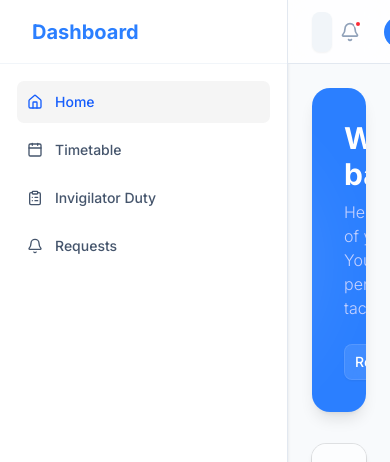
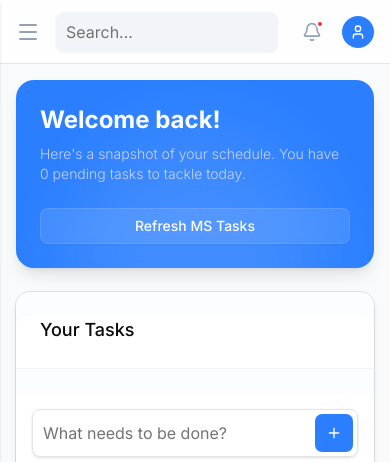
Before and after one commit to D3vi7x7/Anuagt, a Next.js app: page /dashboard in a window 390 px wide. Shown: the top 462 px of the page. Built offline with nearby package versions, Linux system fonts and the light colour scheme; no server answers; sample sign-in values are in the browser's storage.

Commit message:
changed to responsive

```diff
--- a/app/api/microsoft-tasks/route.js
+++ b/app/api/microsoft-tasks/route.js
@@ -45,8 +45,8 @@ export const POST = async (req) => {
     const tasksData = await tasksRes.json();
 
     if (tasksData.value && Array.isArray(tasksData.value)) {
-        // Bulk upsert into db
-        const bulkOps = tasksData.value.map(msTask => ({
+
+        const pushToDB = tasksData.value.map(msTask => ({
             updateOne: {
                 filter: { msTaskId: msTask.id, userId: user.id },
                 update: {
@@ -61,8 +61,8 @@ export const POST = async (req) => {
             }
         }));
 
-        if (bulkOps.length > 0) {
-            await Task.bulkWrite(bulkOps);
+        if (pushToDB.length > 0) {
+            await Task.bulkWrite(pushToDB);
         }
     }
 
--- a/app/dashboard/page.jsx
+++ b/app/dashboard/page.jsx
@@ -5,7 +5,7 @@ import { useRouter } from "next/navigation";
 import { Card, CardContent, CardHeader, CardTitle } from "@/components/ui/card";
 import { Button } from "@/components/ui/button";
 import { Input } from "@/components/ui/input";
-import { CheckCircle2, Circle, Plus, User, Bell, Calendar, Home, ClipboardList, LogOut } from "lucide-react";
+import { CheckCircle2, Circle, Plus, User, Bell, Calendar, Home, ClipboardList, LogOut, Menu, X } from "lucide-react";
 
 export default function Dashboard() {
     const [tasks, setTasks] = useState([]);
@@ -13,6 +13,18 @@ export default function Dashboard() {
     const [isLoading, setIsLoading] = useState(true);
     const [isSyncing, setIsSyncing] = useState(false);
     const [msToken, setMsToken] = useState(null);
+    const [isSidebarOpen, setIsSidebarOpen] = useState(false);
+
+    // Close sidebar on window resize
+    useEffect(() => {
+        const handleResize = () => {
+            if (window.innerWidth >= 1024) {
+                setIsSidebarOpen(false);
+            }
+        };
+        window.addEventListener('resize', handleResize);
+        return () => window.removeEventListener('resize', handleResize);
+    }, []);
     const router = useRouter();
 
     const role = typeof window !== "undefined" ? localStorage.getItem("role") : null;
@@ -130,11 +142,23 @@ export default function Dashboard() {
 
     return (
         <div className="flex h-screen bg-slate-50 text-slate-900 overflow-hidden font-sans">
+
+            {/* MOBILE OVERLAY */}
+            {isSidebarOpen && (
+                <div
+                    className="fixed inset-0 bg-slate-900/20 backdrop-blur-sm z-40 lg:hidden"
+                    onClick={() => setIsSidebarOpen(false)}
+                />
+            )}
+
             {/* SIDEBAR */}
-            <div className="w-72 bg-white border-r border-slate-200 flex flex-col justify-between md:flex z-10 shadow-sm">
+            <div className={`fixed inset-y-0 left-0 transform ${isSidebarOpen ? "translate-x-0" : "-translate-x-full"} lg:relative lg:translate-x-0 w-72 bg-white border-r border-slate-200 flex flex-col justify-between z-50 transition duration-200 ease-in-out shadow-sm`}>
                 <div>
-                    <div className="h-16 flex items-center px-8 border-b border-slate-100">
+                    <div className="h-16 flex items-center justify-between px-6 lg:px-8 border-b border-slate-100">
                         <h2 className="text-xl font-bold text-blue-500">Dashboard</h2>
+                        <button className="lg:hidden p-1 text-slate-400 hover:text-slate-600" onClick={() => setIsSidebarOpen(false)}>
+                            <X size={20} />
+                        </button>
                     </div>
                     <div className="p-4 space-y-1">
                         <Button variant="secondary" className="w-full justify-start gap-3 h-11 text-blue-600 hover:bg-blue-100 font-medium">
@@ -162,13 +186,16 @@ export default function Dashboard() {
             </div>
 
             {/* MAIN CONTENT */}
-            <div className="flex-1 flex flex-col overflow-hidden">
+            <div className="flex-1 flex flex-col overflow-hidden w-full">
                 {/* TOP HEADER */}
-                <header className="h-16 bg-white/80 backdrop-blur-md border-b border-slate-200 flex items-center justify-between px-6 lg:px-10 z-10">
-                    <div className="w-96">
-                        <Input placeholder="Search everything..." className="bg-slate-100 border-none h-10 focus-visible:ring-1 focus-visible:ring-indigo-500" />
+                <header className="h-16 bg-white/80 backdrop-blur-md border-b border-slate-200 flex items-center justify-between px-4 sm:px-6 lg:px-10 z-10">
+                    <div className="flex items-center gap-2 sm:gap-4 flex-1 max-w-md">
+                        <button className="lg:hidden p-2 -ml-2 text-slate-400 hover:text-slate-600 transition-colors" onClick={() => setIsSidebarOpen(true)}>
+                            <Menu size={24} />
+                        </button>
+                        <Input placeholder="Search..." className="bg-slate-100 border-none h-10 w-full focus-visible:ring-1 focus-visible:ring-indigo-500" />
                     </div>
-                    <div className="flex items-center gap-4">
+                    <div className="flex items-center gap-3 sm:gap-4 ml-4">
                         <button className="relative p-2 text-slate-400 hover:text-slate-600 transition-colors">
                             <Bell size={20} />
                             <span className="absolute top-1.5 right-1.5 w-2 h-2 bg-red-500 rounded-full border-2 border-white"></span>
@@ -180,24 +207,24 @@ export default function Dashboard() {
                 </header>
 
                 {/* SCROLLABLE VIEW */}
-                <main className="flex-1 overflow-y-auto p-6 lg:p-10">
-                    <div className="max-w-6xl mx-auto space-y-8">
+                <main className="flex-1 overflow-y-auto p-4 sm:p-6 lg:p-10">
+                    <div className="max-w-6xl mx-auto space-y-6 sm:space-y-8">
 
                         {/* WELCOME BANNER */}
                         <div className="relative overflow-hidden rounded-2xl bg-blue-500 text-white shadow-lg">
                             <div className="absolute top-0 right-0 p-12 opacity-10 blur-2xl pointer-events-none">
                                 <div className="w-64 h-64 bg-white rounded-full"></div>
                             </div>
-                            <div className="relative z-10 p-8 sm:p-10 flex flex-col sm:flex-row justify-between items-start sm:items-center gap-6">
+                            <div className="relative z-10 p-6 sm:p-10 flex flex-col sm:flex-row justify-between items-start sm:items-center gap-6">
                                 <div>
-                                    <h1 className="text-3xl font-bold mb-2">Welcome back!</h1>
-                                    <p className="text-indigo-200 font-light max-w-md">Here's a snapshot of your schedule. You have {tasks.filter(t => t.status !== 'completed').length} pending tasks to tackle today.</p>
+                                    <h1 className="text-2xl sm:text-3xl font-bold mb-2">Welcome back!</h1>
+                                    <p className="text-indigo-200 text-sm sm:text-base font-light max-w-md">Here's a snapshot of your schedule. You have {tasks.filter(t => t.status !== 'completed').length} pending tasks to tackle today.</p>
                                 </div>
                                 <Button
                                     onClick={msToken ? () => syncMicrosoft(msToken) : loginWithMicrosoft}
                                     disabled={isSyncing}
                                     variant="outline"
-                                    className="bg-white/10 text-white border-white/20 hover:bg-white/20 backdrop-blur-sm whitespace-nowrap"
+                                    className="bg-white/10 text-white border-white/20 hover:bg-white/20 backdrop-blur-sm whitespace-nowrap w-full sm:w-auto"
                                 >
                                     {isSyncing ? "Syncing..." : msToken ? "Refresh MS Tasks" : "Connect MS To Do"}
                                 </Button>
```
